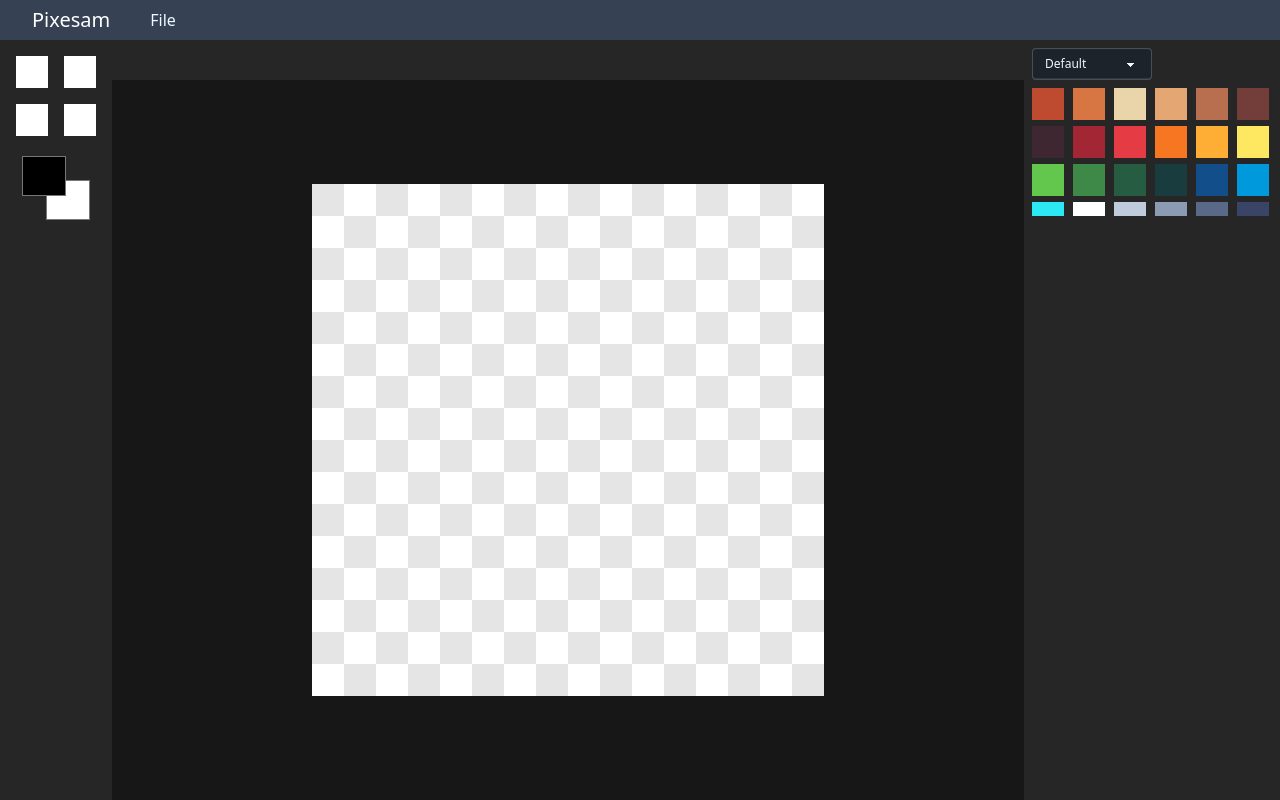
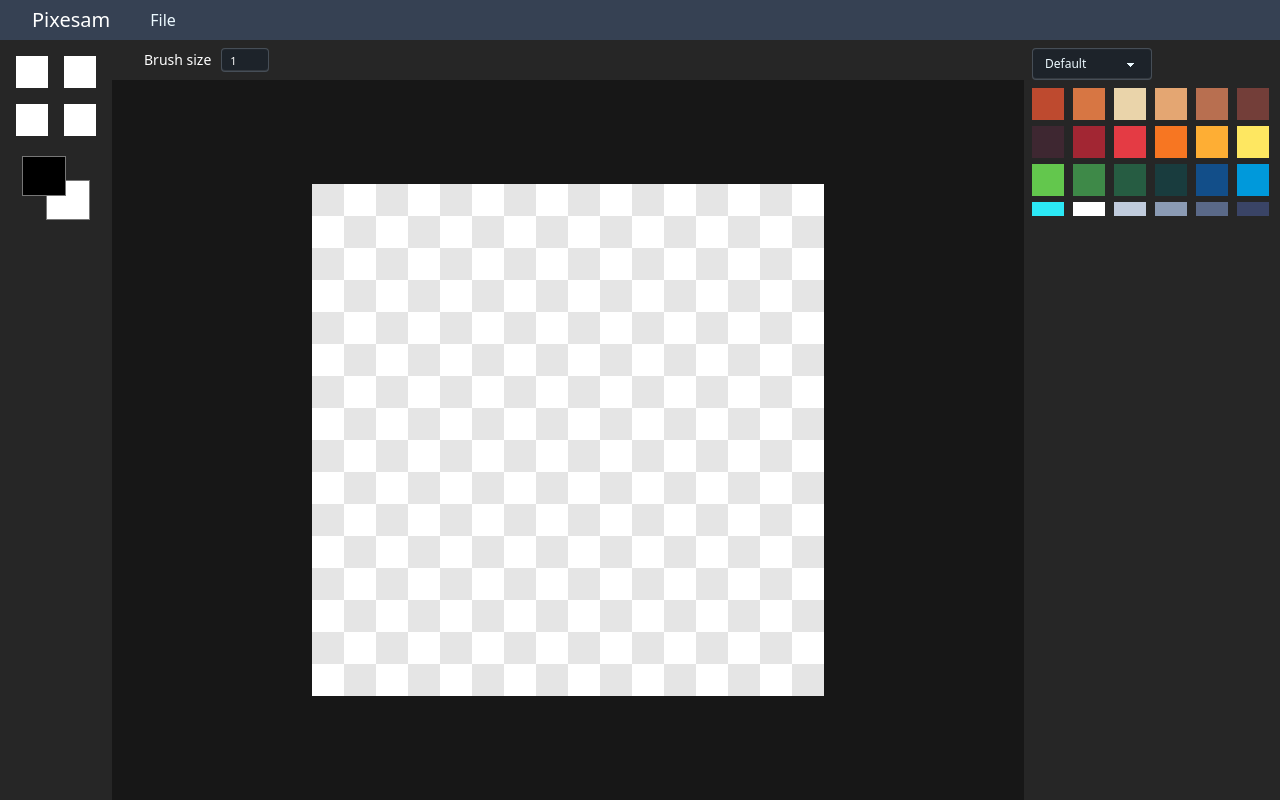
Before and after one commit to SamLeB1/pixesam, a React (Vite) app in the folder client/: page / in a window 1280 px wide. Built offline with nearby package versions, Linux system fonts and the light colour scheme.

Commit message:
added brush size input

```diff
--- a/client/src/components/PencilToolOptions.tsx
+++ b/client/src/components/PencilToolOptions.tsx
@@ -1,3 +1,43 @@
+import { useState } from "react";
+import { useEditorStore } from "../store/editorStore";
+import { MAX_BRUSH_SIZE } from "../constants";
+
 export default function PencilToolOptions() {
-  return <></>;
+  const { brushSize, setBrushSize } = useEditorStore();
+  const [isEmptyBrushSizeInput, setIsEmptyBrushSizeInput] = useState(false);
+
+  function handleChangeBrushSize(e: React.ChangeEvent<HTMLInputElement>) {
+    let value = parseInt(e.target.value);
+    if (isNaN(value)) {
+      setBrushSize(1);
+      setIsEmptyBrushSizeInput(true);
+    } else {
+      if (value < 1) value = 1;
+      if (value > MAX_BRUSH_SIZE) value = MAX_BRUSH_SIZE;
+      setBrushSize(value);
+      setIsEmptyBrushSizeInput(false);
+    }
+  }
+
+  return (
+    <div className="flex h-full items-center" title="Brush size in pixels">
+      <label className="label text-sm text-white">
+        Brush size
+        <input
+          className="input input-xs ml-1 w-12 pl-2"
+          type="number"
+          min="1"
+          max={MAX_BRUSH_SIZE}
+          value={isEmptyBrushSizeInput ? "" : brushSize}
+          onChange={handleChangeBrushSize}
+          onBlur={() => {
+            if (isEmptyBrushSizeInput) {
+              setBrushSize(1);
+              setIsEmptyBrushSizeInput(false);
+            }
+          }}
+        />
+      </label>
+    </div>
+  );
 }
--- a/client/src/components/ToolOptionsBar.tsx
+++ b/client/src/components/ToolOptionsBar.tsx
@@ -8,7 +8,7 @@ export default function ToolOptionsBar() {
   const { selectedTool } = useEditorStore();
 
   return (
-    <div className="h-10 bg-neutral-800">
+    <div className="h-10 bg-neutral-800 px-8">
       {selectedTool === "pencil" && <PencilToolOptions />}
       {selectedTool === "eraser" && <EraserToolOptions />}
       {selectedTool === "color-picker" && <ColorPickerToolOptions />}
--- a/client/src/constants.ts
+++ b/client/src/constants.ts
@@ -9,3 +9,4 @@ export const MIN_ZOOM_LEVEL = MIN_PX_SIZE / BASE_PX_SIZE;
 export const MAX_ZOOM_LEVEL = MAX_PX_SIZE / BASE_PX_SIZE;
 export const ZOOM_FACTOR = 1.25;
 export const MAX_HISTORY_SIZE = 50;
+export const MAX_BRUSH_SIZE = 64;
--- a/client/src/store/editorStore.ts
+++ b/client/src/store/editorStore.ts
@@ -64,6 +64,7 @@ type EditorState = {
   selectedTool: Tool;
   primaryColor: string;
   secondaryColor: string;
+  brushSize: number;
   undoHistory: Action[];
   redoHistory: Action[];
   drawBuffer: DrawActionPixel[];
@@ -74,6 +75,7 @@ type EditorState = {
   selectTool: (tool: Tool) => void;
   setPrimaryColor: (hex: string) => void;
   setSecondaryColor: (hex: string) => void;
+  setBrushSize: (n: number) => void;
   getPixelColor: (x: number, y: number) => RGBA;
   setPixelColor: (x: number, y: number, color: RGBA) => void;
   erasePixel: (x: number, y: number) => void;
@@ -110,6 +112,7 @@ export const useEditorStore = create<EditorState>((set, get) => ({
   selectedTool: "pencil",
   primaryColor: "#000000",
   secondaryColor: "#ffffff",
+  brushSize: 1,
   undoHistory: [],
   redoHistory: [],
   drawBuffer: [],
@@ -120,6 +123,7 @@ export const useEditorStore = create<EditorState>((set, get) => ({
   selectTool: (tool) => set({ selectedTool: tool }),
   setPrimaryColor: (hex) => set({ primaryColor: hex }),
   setSecondaryColor: (hex) => set({ secondaryColor: hex }),
+  setBrushSize: (n) => set({ brushSize: n }),
   getPixelColor: (x, y) => {
     const { pixelData, gridSize } = get();
     const baseIndex = getBaseIndex(x, y, gridSize.x);
```
